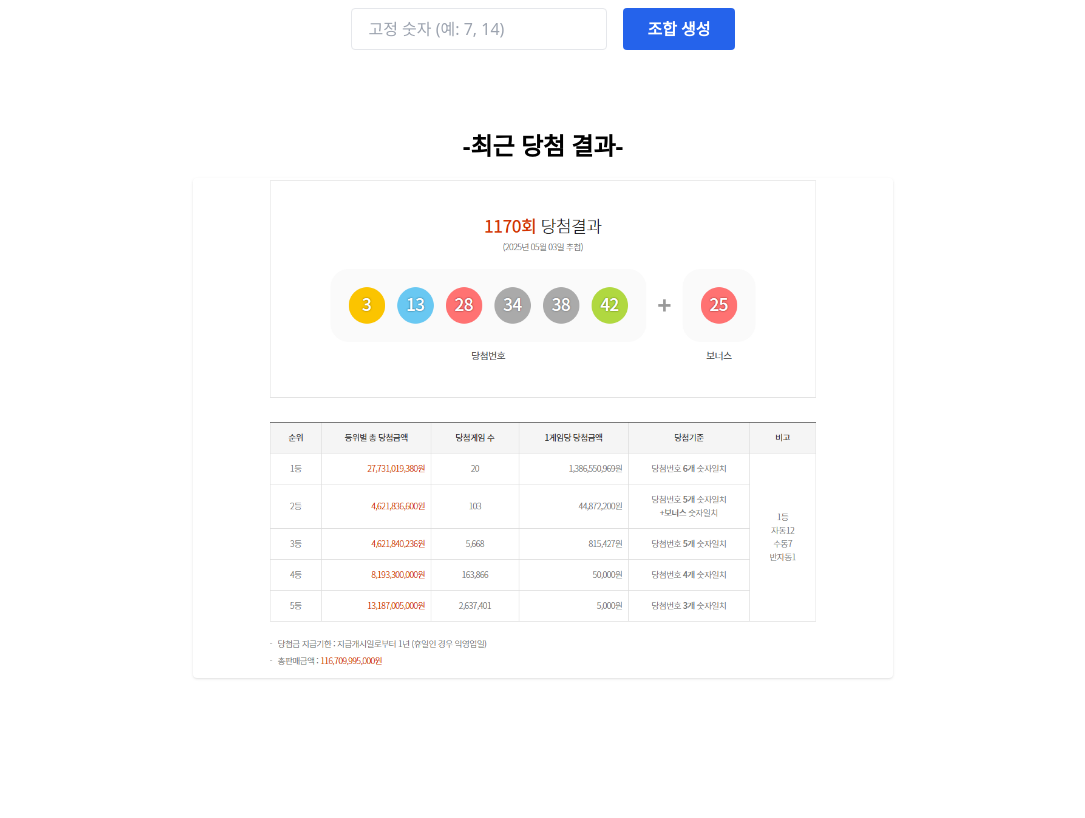
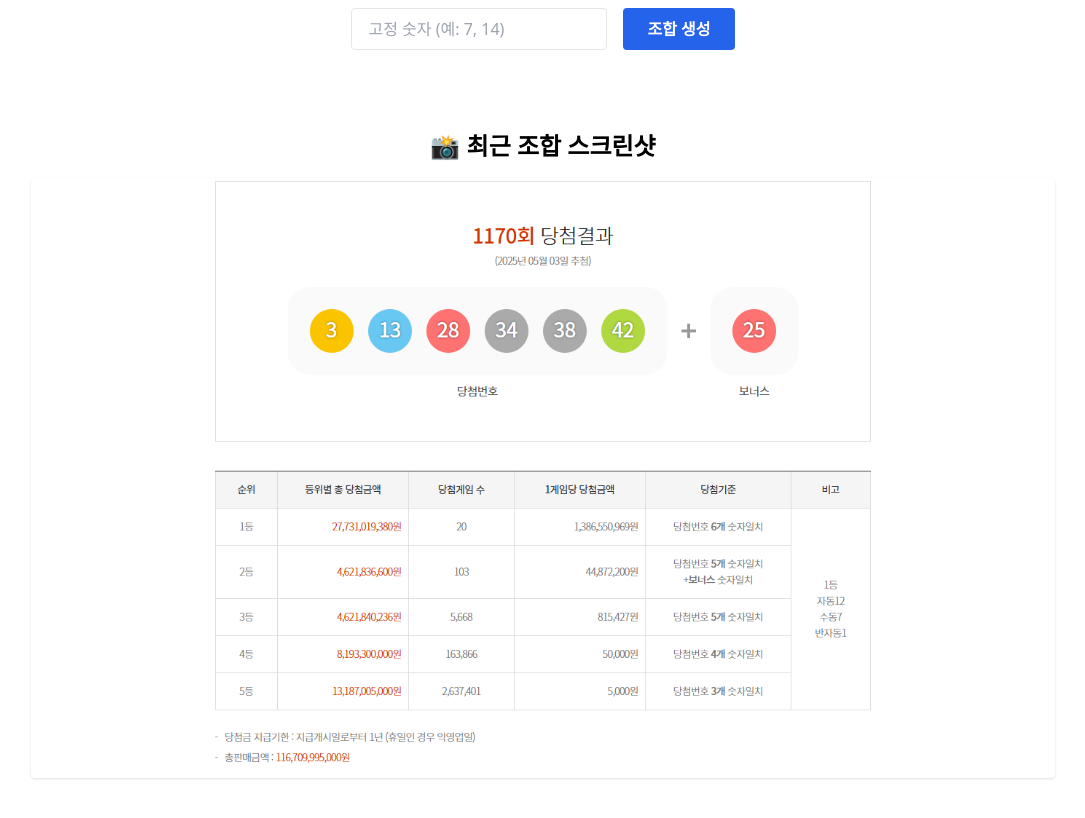
Before and after one commit to mysmartdeal/mysmartdeal, a Next.js app: page /lotto in a window 1280 px wide. Shown: the part 480-1298 px from the top of the page, without its empty margins (97-1182 px from the left). Before the commit the page ends 1222 px from the top, so only its background shows below. Built offline with nearby package versions, Linux system fonts and the light colour scheme.

Commit message:
Update lotto.js

```diff
--- a/pages/lotto.js
+++ b/pages/lotto.js
@@ -95,16 +95,16 @@ export default function LottoPage() {
           </div>
         )}
 
-        {/* 자동 이미지 미리보기 - 모바일 최적화 */}
+        {/* 반응형 이미지 미리보기 */}
         <div className="mt-20 text-left max-w-5xl mx-auto">
-          <h2 className="text-2xl font-bold mb-4 text-center">-최근 당첨 결과-</h2>
+          <h2 className="text-2xl font-bold mb-4 text-center">📸 최근 조합 스크린샷</h2>
           <div className="flex flex-col items-center gap-6">
             {gallery.map((file, idx) => (
               <div key={idx} className="w-full flex justify-center">
                 <img
                   src={`/lotto-shots/${file}`}
                   alt={file}
-                  className="object-contain w-full max-w-[700px] max-h-[500px] h-auto rounded shadow"
+                  className="object-contain w-full max-w-[700px] sm:max-w-[900px] lg:max-w-[1200px] max-h-[600px] h-auto rounded shadow"
                 />
               </div>
             ))}
```
